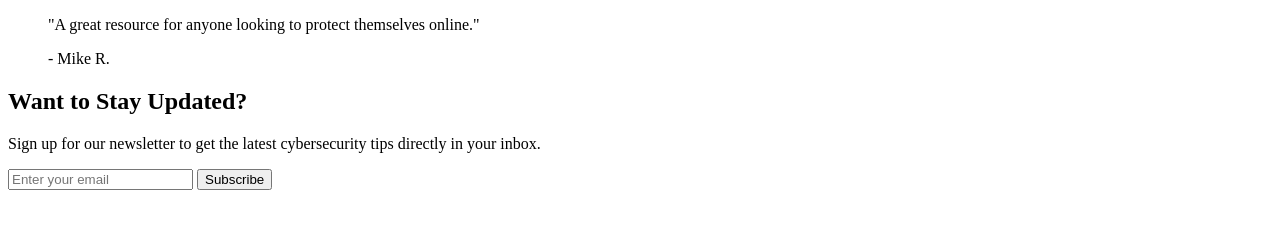
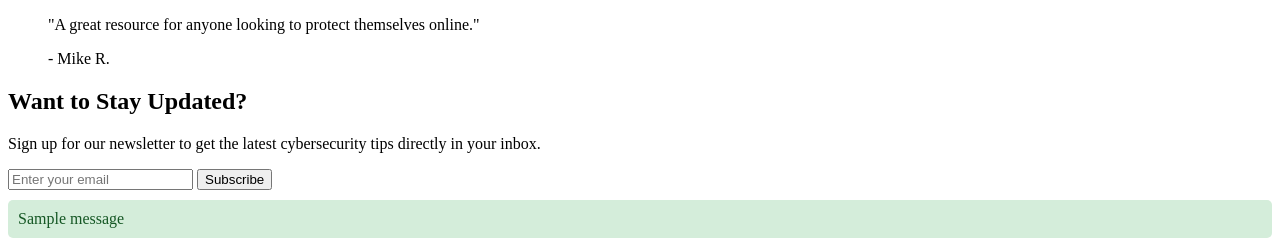
Before and after one commit to TenacioussD/attack-aware-mvp, a Flask app: page / in a window 1280 px wide. Shown: the part 759-1007 px from the top of the page. Before the commit the page ends 949 px from the top, so only its background shows below. Run offline with Flask 3, Linux system fonts and the light colour scheme; one stand-in notice (Sample message) is shown; some libraries are stand-ins or nearby versions.

Commit message:
Flash messages added to base

```diff
--- a/attack-aware/main.py
+++ b/attack-aware/main.py
@@ -18,7 +18,7 @@ def subscribe():
         return redirect(url_for('home'))
 
     # Add code here to save the email or process the subscription (e.g., save to a database)
-    # just flash a message and redirect back to the homepage
+    # just flash a message and redirect back to the homepage currently
     flash("Thank you for subscribing!", "success")
     return redirect(url_for('home'))
 
--- a/attack-aware/static/css/base.css
+++ b/attack-aware/static/css/base.css
@@ -0,0 +1,16 @@
+.flash-messages {
+    margin: 10px 0;
+}
+.flash {
+    padding: 10px;
+    margin-bottom: 10px;
+    border-radius: 5px;
+}
+.flash.success {
+    background-color: #d4edda;
+    color: #155724;
+}
+.flash.error {
+    background-color: #f8d7da;
+    color: #721c24;
+}
--- a/attack-aware/templates/base.html
+++ b/attack-aware/templates/base.html
@@ -21,7 +21,20 @@
         <!-- Navigation bar -->
 </nav>
 
-<main>{% block content %}{% endblock %}</main>
+<main>
+{% block content %}{% endblock %}          <!-- Main inheritable content -->
+
+<!-- Display flash messages -->
+{% with messages = get_flashed_messages(with_categories=true) %}
+{% if messages %}
+    <div class="flash-messages">
+        {% for category, message in messages %}
+            <div class="flash {{ category }}">{{ message }}</div>
+        {% endfor %}
+    </div>
+{% endif %}
+{% endwith %}
+</main>
 
 <footer>
         <!-- Footer content -->
```
